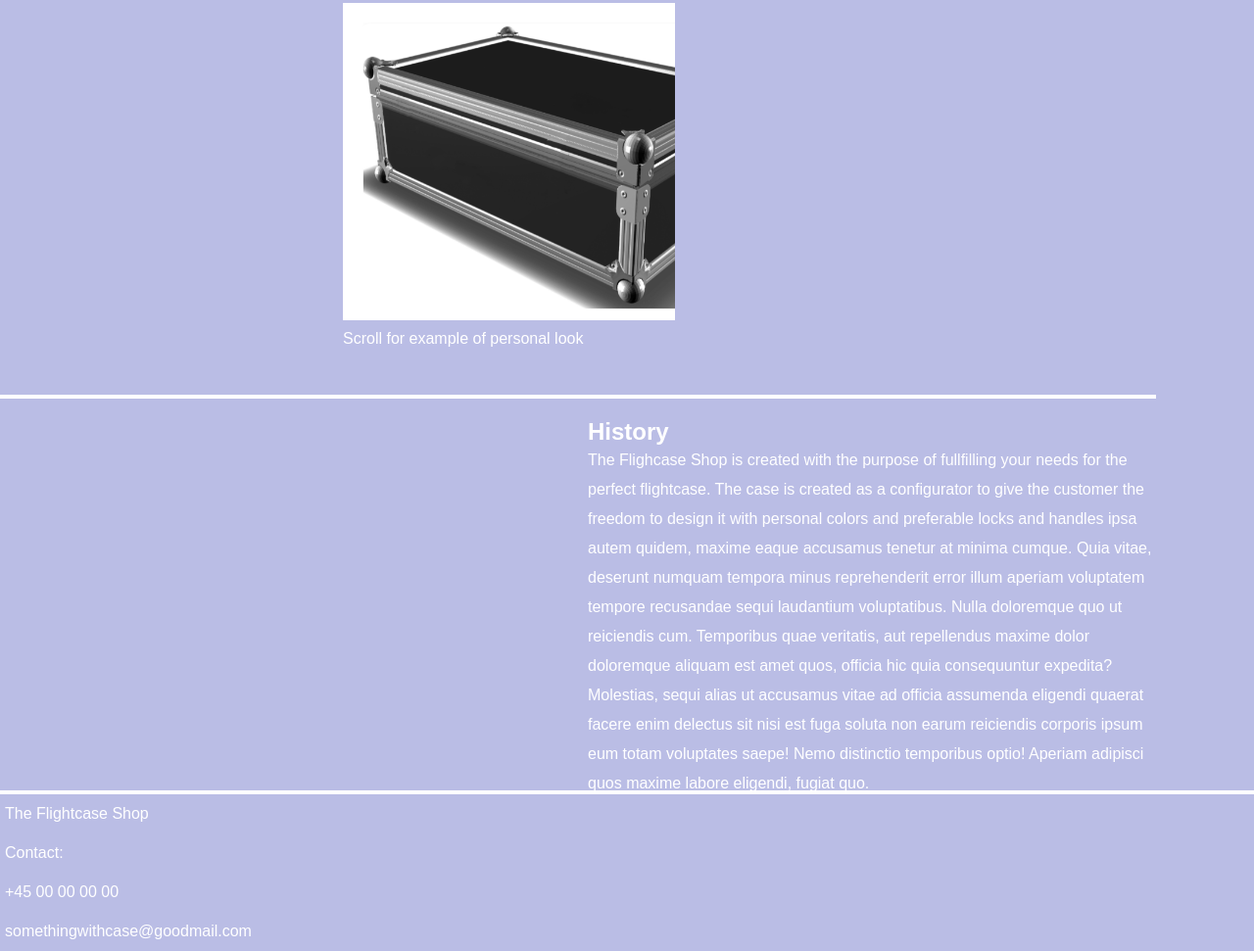
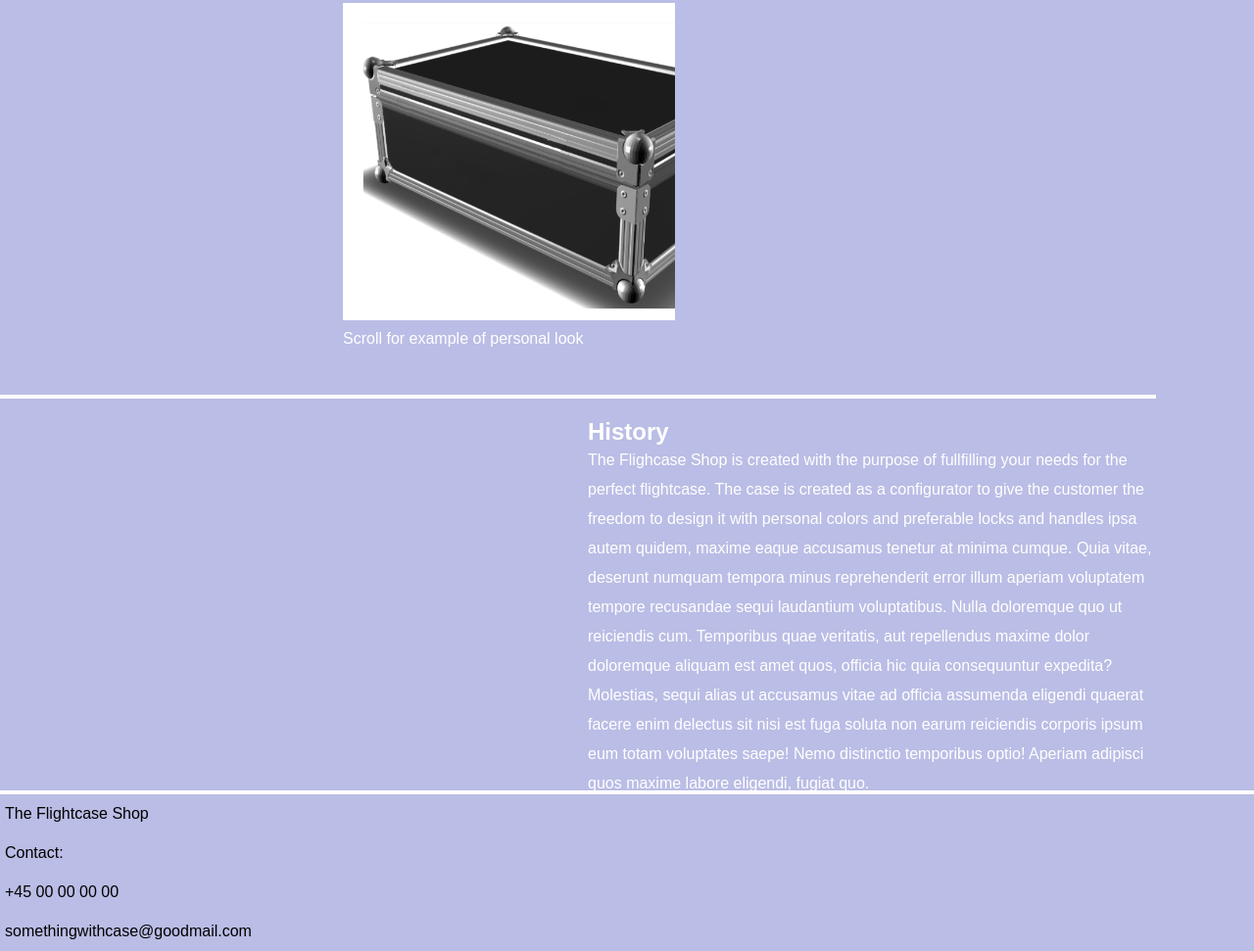
Before and after one commit to kath423a/12c.03.01_advanced_animation_project, a plain HTML site: page scrolling.html in a window 1280 px wide. Shown: the part 609-1580 px from the top of the page at 98% size. Drawn offline with nearby package versions, Linux system fonts and the light colour scheme.

Commit message:
styling changes

```diff
--- a/scrolling.html
+++ b/scrolling.html
@@ -69,13 +69,15 @@
         border-top: 4px solid white;
       }
 
-      #footer {
+      footer {
         border-top: 4px solid white;
+        background-color: white;
       }
 
       #footer p {
         text-align: left;
         padding: 5px;
+        color: black;
       }
     </style>
   </head>
```
